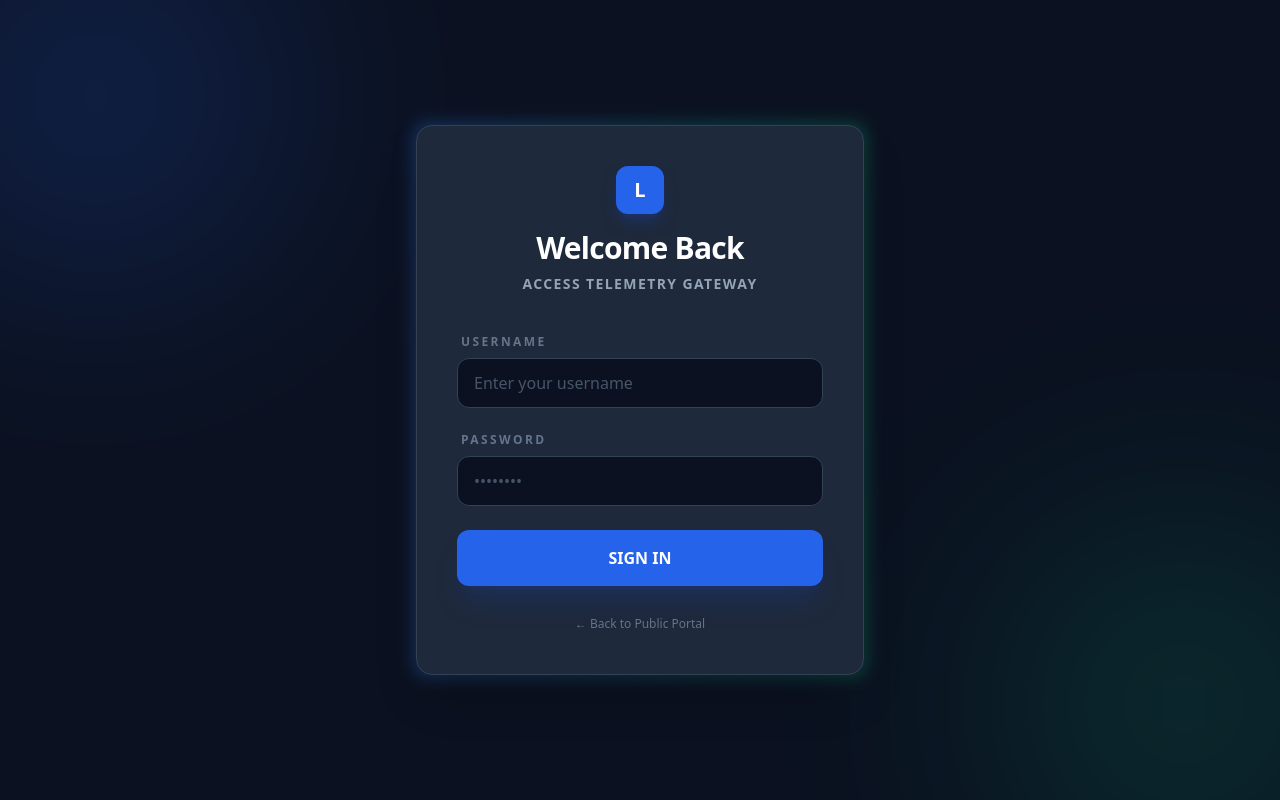
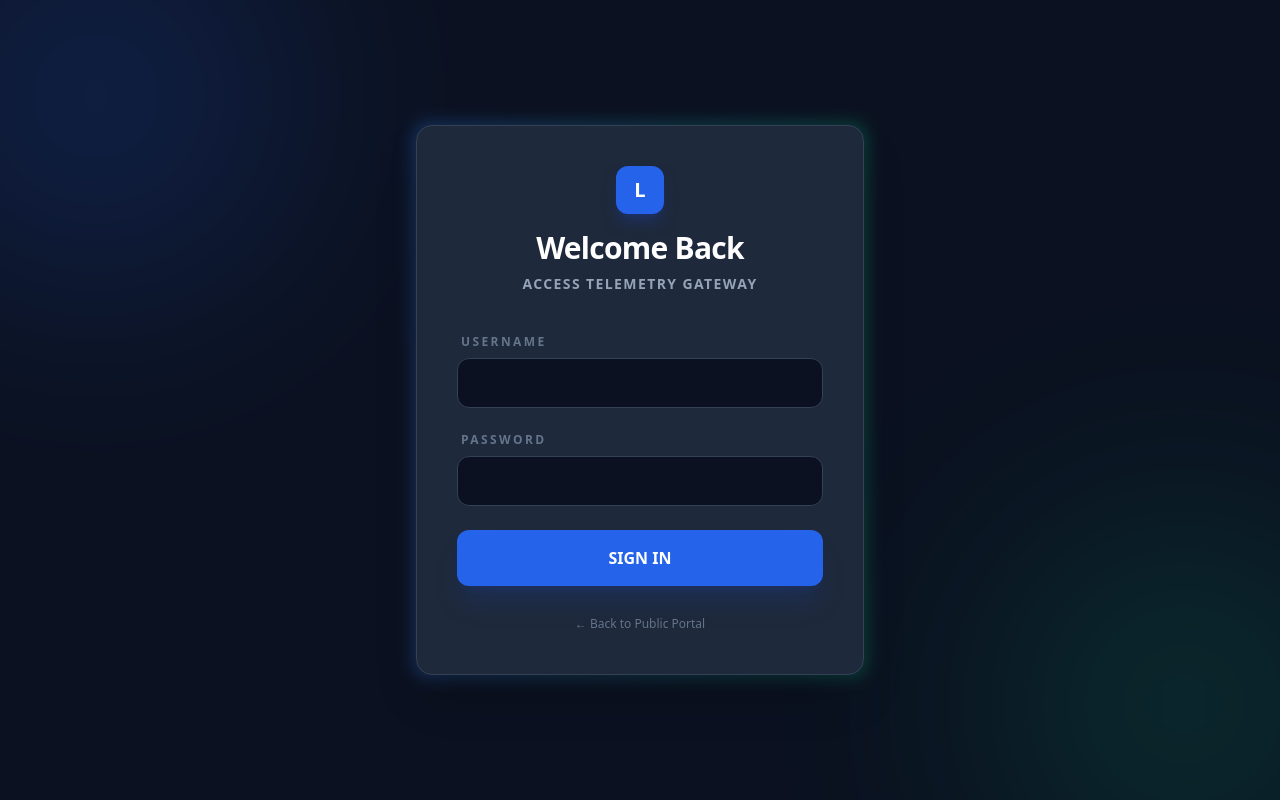
Before and after one commit to DoosanPagooah/LogCentralizer, a Django app: page /accounts/login/ in a window 1280 px wide. Run offline with Django 5.2, Linux system fonts and the light colour scheme; some libraries are stand-ins or nearby versions.

Commit message:
Initial commit for LogCentralizer

```diff
--- a/templates/registration/login.html
+++ b/templates/registration/login.html
@@ -25,6 +25,8 @@
             <form method="post" class="space-y-6">
                 {% csrf_token %}
 
+            {{ wizard.management_form }}
+
     {% if form.errors %}
     <div class="bg-red-500/10 border border-red-500/30 text-red-400 p-3 rounded-lg text-xs font-bold text-center animate-pulse">
         Invalid username or password.
@@ -33,16 +35,14 @@
 
     <div class="space-y-2">
         <label class="block text-xs font-black uppercase tracking-[0.2em] text-slate-500 ml-1">Username</label>
-                    <input type="text" name="username" required
-                        class="w-full bg-[#0b1120] border border-slate-700 rounded-xl py-3 px-4 text-slate-200 placeholder-slate-600 focus:outline-none focus:ring-2 focus:ring-blue-500 focus:border-transparent transition-all"
-                        placeholder="Enter your username">
+        <input type="text" name="{{ wizard.form.username.html_name|default:'username' }}" required
+            class="w-full bg-[#0b1120] border border-slate-700 rounded-xl py-3 px-4 text-slate-200 focus:outline-none focus:ring-2 focus:ring-blue-500 transition-all">
     </div>
 
     <div class="space-y-2">
         <label class="block text-xs font-black uppercase tracking-[0.2em] text-slate-500 ml-1">Password</label>
-                    <input type="password" name="password" required
-                        class="w-full bg-[#0b1120] border border-slate-700 rounded-xl py-3 px-4 text-slate-200 placeholder-slate-600 focus:outline-none focus:ring-2 focus:ring-blue-500 focus:border-transparent transition-all"
-                        placeholder="••••••••">
+        <input type="password" name="{{ wizard.form.password.html_name|default:'password' }}" required
+            class="w-full bg-[#0b1120] border border-slate-700 rounded-xl py-3 px-4 text-slate-200 focus:outline-none focus:ring-2 focus:ring-blue-500 transition-all">
     </div>
 
                 <button type="submit"
```
Also changed, not shown: db.sqlite3. Lines whose indentation alone changed are shown as unchanged.
